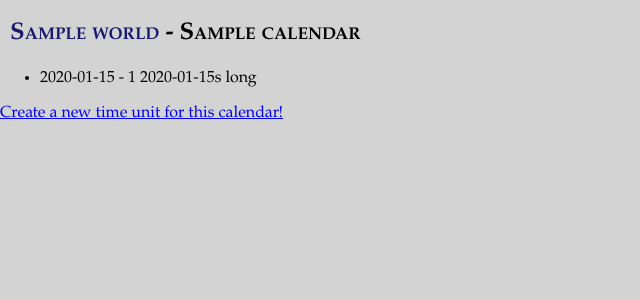
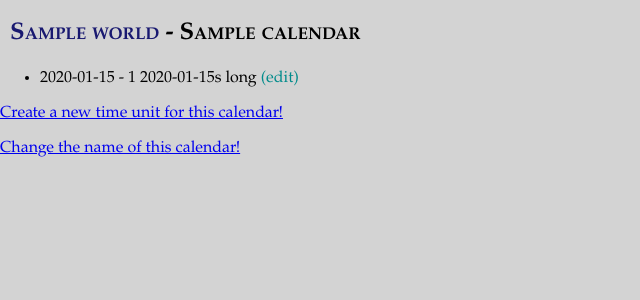
Before and after one commit to hyperslab/fantasy-calendar, a Django app: page /fantasy-calendar/1/1/ in a window 1280 px wide. Shown: the part 78-378 px from the top of the page, without its empty margins (0-640 px from the left). Run offline with Django 4.2, Linux system fonts and the light colour scheme; tables that the repository leaves empty hold one stand-in row (values such as "Sample post").

Commit message:
Add basic update views for World, Calendar, and TimeUnit

```diff
--- a/fantasycalendar/templates/fantasycalendar/calendar_detail.html
+++ b/fantasycalendar/templates/fantasycalendar/calendar_detail.html
@@ -10,9 +10,11 @@ Calendar Detail
     <ul>
     {% for time_unit in calendar.timeunit_set.all %}
         {% if time_unit.is_bottom_level %}
-        <li>{{ time_unit.time_unit_name }} - base calendar unit</li>
+        <li>{{ time_unit.time_unit_name }} - base calendar unit <a
+                href="{% url 'fantasycalendar:time-unit-update' calendar.world_id calendar.id time_unit.id %}">(edit)</a></li>
         {% else %}
-        <li>{{ time_unit.time_unit_name }} - {{ time_unit.get_number_of_base_display  }} {{ time_unit.base_unit.time_unit_name }}s long</li>
+        <li>{{ time_unit.time_unit_name }} - {{ time_unit.get_number_of_base_display  }} {{ time_unit.base_unit.time_unit_name }}s long <a
+                href="{% url 'fantasycalendar:time-unit-update' calendar.world_id calendar.id time_unit.id %}">(edit)</a></li>
         {% endif %}
     {% endfor %}
     </ul>
@@ -20,4 +22,5 @@ Calendar Detail
     <p>No time units have been created for this calendar.</p>
 {% endif %}
     <p><a href="{% url 'fantasycalendar:time-unit-create' calendar.world_id calendar.id %}">Create a new time unit for this calendar!</a></p>
+    <p><a href="{% url 'fantasycalendar:calendar-update' calendar.world_id calendar.id %}">Change the name of this calendar!</a></p>
 {% endblock %}
--- a/fantasycalendar/templates/fantasycalendar/world_detail.html
+++ b/fantasycalendar/templates/fantasycalendar/world_detail.html
@@ -16,4 +16,5 @@ World Detail
     <p>No calendars have been created for this world.</p>
 {% endif %}
     <p><a href="{% url 'fantasycalendar:calendar-create' world.id %}">Create a new calendar in this world!</a></p>
+    <p><a href="{% url 'fantasycalendar:world-update' world.id %}">Change the name of this world!</a></p>
 {% endblock %}
--- a/fantasycalendar/urls.py
+++ b/fantasycalendar/urls.py
@@ -10,4 +10,7 @@ urlpatterns = [
     path("new/", views.WorldCreateView.as_view(), name="world-create"),
     path("<int:world_key>/new/", views.CalendarCreateView.as_view(), name="calendar-create"),
     path("<int:world_key>/<int:calendar_key>/new/", views.TimeUnitCreateView.as_view(), name="time-unit-create"),
+    path("<int:pk>/edit/", views.WorldUpdateView.as_view(), name="world-update"),
+    path("<int:world_key>/<int:pk>/edit/", views.CalendarUpdateView.as_view(), name="calendar-update"),
+    path("<int:world_key>/<int:calendar_key>/<int:pk>/edit/", views.TimeUnitUpdateView.as_view(), name="time-unit-update"),
 ]
--- a/fantasycalendar/views.py
+++ b/fantasycalendar/views.py
@@ -57,3 +57,34 @@ class TimeUnitCreateView(generic.CreateView):
     def get_success_url(self):
         return reverse('fantasycalendar:calendar-detail',
                        kwargs={'pk': self.object.calendar.id, 'world_key': self.object.calendar.world.id})
+
+
+class WorldUpdateView(generic.UpdateView):
+    model = World
+    template_name = 'fantasycalendar/world_update_form.html'
+    fields = ['world_name']
+
+
+class CalendarUpdateView(generic.UpdateView):
+    model = Calendar
+    template_name = 'fantasycalendar/calendar_update_form.html'
+    fields = ['calendar_name']
+
+
+class TimeUnitUpdateView(generic.UpdateView):
+    model = TimeUnit
+    template_name = 'fantasycalendar/time_unit_update_form.html'
+    fields = ['time_unit_name', 'base_unit', 'number_of_base']
+
+    def get_form(self, form_class=None):
+        form = super(TimeUnitUpdateView, self).get_form()
+        if TimeUnit.objects.get(pk=self.kwargs['pk']).is_bottom_level():
+            form.fields['base_unit'].queryset = TimeUnit.objects.none()
+        else:
+            form.fields['base_unit'].queryset = TimeUnit.objects.filter(calendar_id=self.kwargs['calendar_key'])\
+                .exclude(pk=self.kwargs['pk'])
+        return form
+
+    def get_success_url(self):
+        return reverse('fantasycalendar:calendar-detail',
+                       kwargs={'pk': self.object.calendar.id, 'world_key': self.object.calendar.world.id})
```
Also changed, not shown: fantasycalendar/templates/fantasycalendar/calendar_update_form.html (added, +12 -0 lines), fantasycalendar/templates/fantasycalendar/time_unit_update_form.html (added, +12 -0 lines), fantasycalendar/templates/fantasycalendar/world_update_form.html (added, +12 -0 lines).
